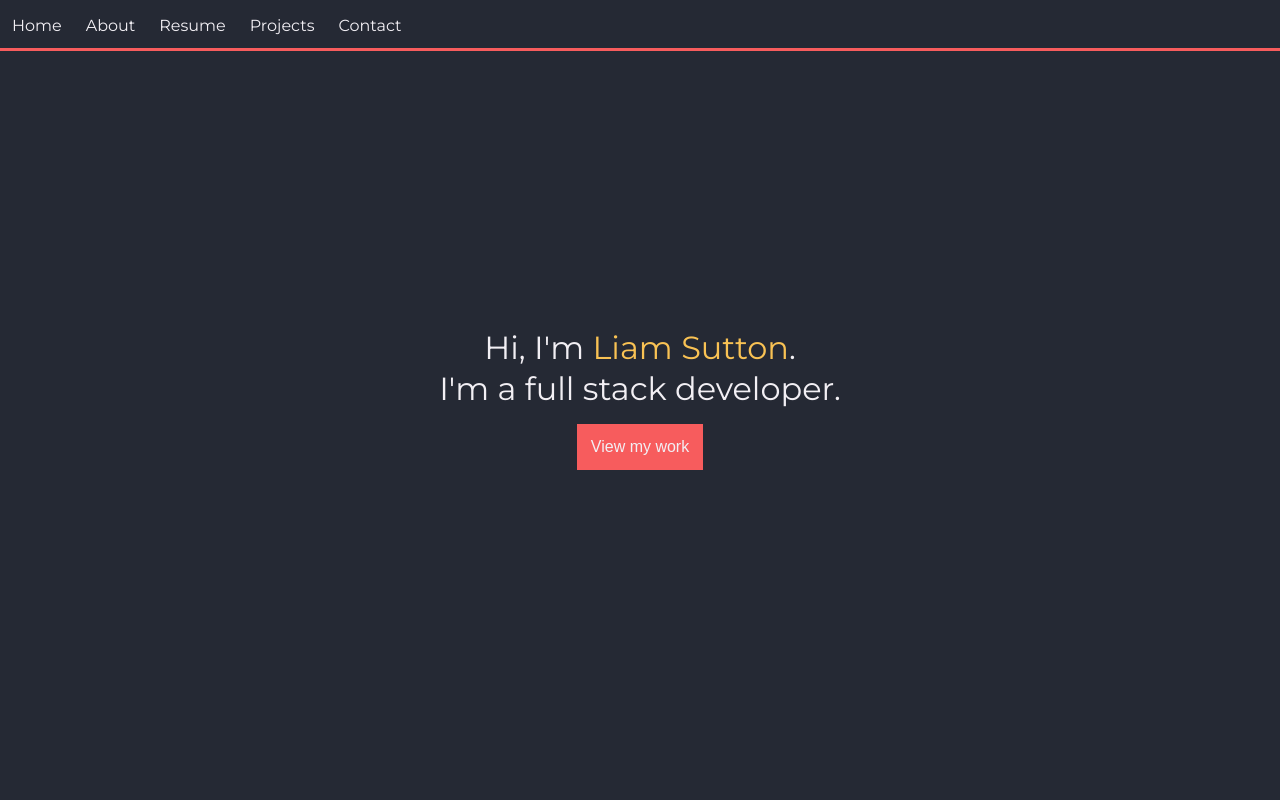
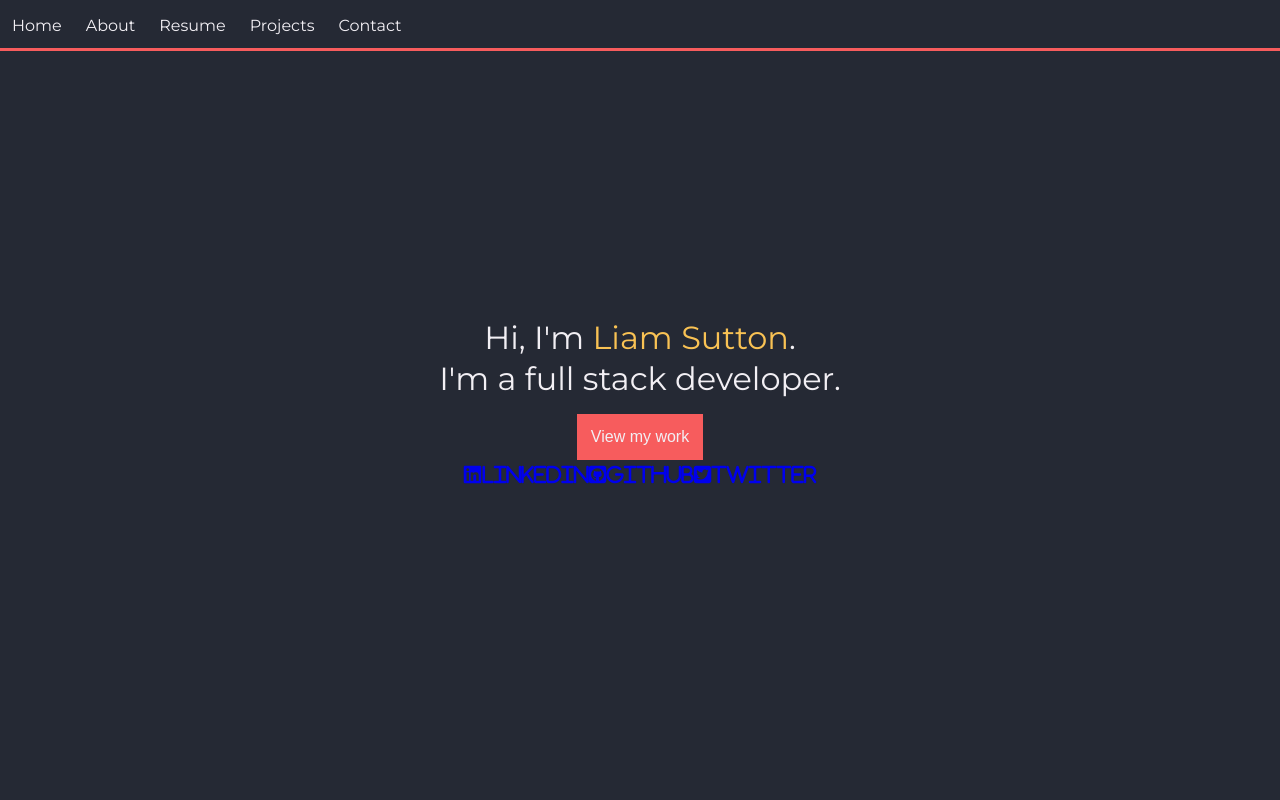
Before and after one commit to curm90/portfolio, a React (Create React App) app: page / in a window 1280 px wide. Shown: the top 800 px of the page. Built offline with nearby package versions, Linux system fonts and the light colour scheme; a web font is replaced by a local one.

Commit message:
add social links to header

```diff
--- a/src/components/Header.js
+++ b/src/components/Header.js
@@ -11,7 +11,35 @@ const Header = () => (
         <button className='button'>View my work</button>
       </a>
     </div>
+    <div className='links__container'>
+      <a
+        href='https://www.linkedin.com/in/liam-sutton90/'
+        target='blank'
+        className='linkedin link'
+      >
+        <i className='fab fa-linkedin'>LinkedIn</i>
+      </a>
+      <a
+        href='https://github.com/curm90'
+        target='blank'
+        className='github link'
+      >
+        <i className='fab fa-github-square'>GitHub</i>
+      </a>
+      <a
+        href='https://twitter.com/curm90'
+        target='blank'
+        className='twitter link'
+      >
+        <i className='fab fa-twitter-square'>Twitter</i>
+      </a>
+    </div>
   </section>
 );
 
+{
+  /* <i className='fab fa-github-square'></i>
+<i className='fab fa-twitter-square'></i> */
+}
+
 export default Header;
```
